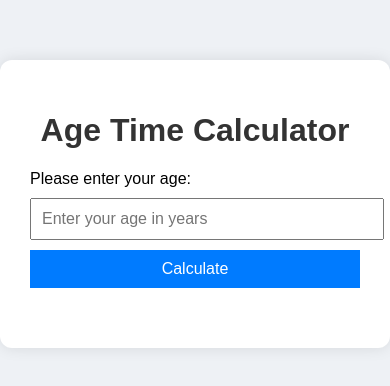
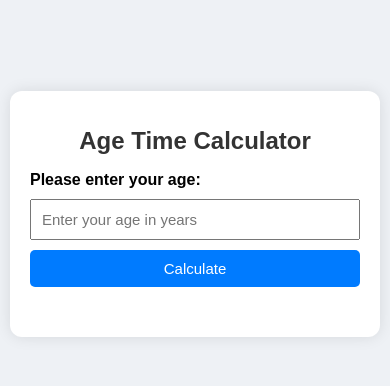
Before and after one commit to harshmalusare/harshmalusare, a plain HTML site: page index.html in a window 390 px wide. Shown: the part 218-604 px from the top of the page. Drawn offline with Linux system fonts and the light colour scheme.

Commit message:
Add files via upload

```diff
--- a/style.css
+++ b/style.css
@@ -1,11 +1,12 @@
 body {
     font-family: Arial, sans-serif;
     background: #eef1f5;
+    margin: 0;
+    padding: 20px;
     display: flex;
     justify-content: center;
     align-items: center;
-    height: 100vh;
-    margin: 0;
+    min-height: 100vh;
 }
 
 .container {
@@ -15,18 +16,25 @@ body {
     box-shadow: 0 0 15px rgba(0,0,0,0.1);
     max-width: 400px;
     width: 100%;
+    box-sizing: border-box;
 }
 
 h1 {
     text-align: center;
     color: #333;
+    font-size: 1.8em;
+}
+
+label {
+    font-weight: bold;
 }
 
 input, button {
     width: 100%;
-    padding: 10px;
+    padding: 12px;
     margin-top: 10px;
     font-size: 16px;
+    box-sizing: border-box;
 }
 
 button {
@@ -35,6 +43,7 @@ button {
     border: none;
     margin-bottom: 10px;
     cursor: pointer;
+    border-radius: 5px;
 }
 
 button:hover {
@@ -45,3 +54,23 @@ button:hover {
     margin-top: 20px;
     font-size: 16px;
 }
+
+/* Responsive Design */
+@media (max-width: 500px) {
+    body {
+        padding: 10px;
+    }
+
+    .container {
+        padding: 20px;
+    }
+
+    h1 {
+        font-size: 1.5em;
+    }
+
+    input, button {
+        font-size: 15px;
+        padding: 10px;
+    }
+}
```
